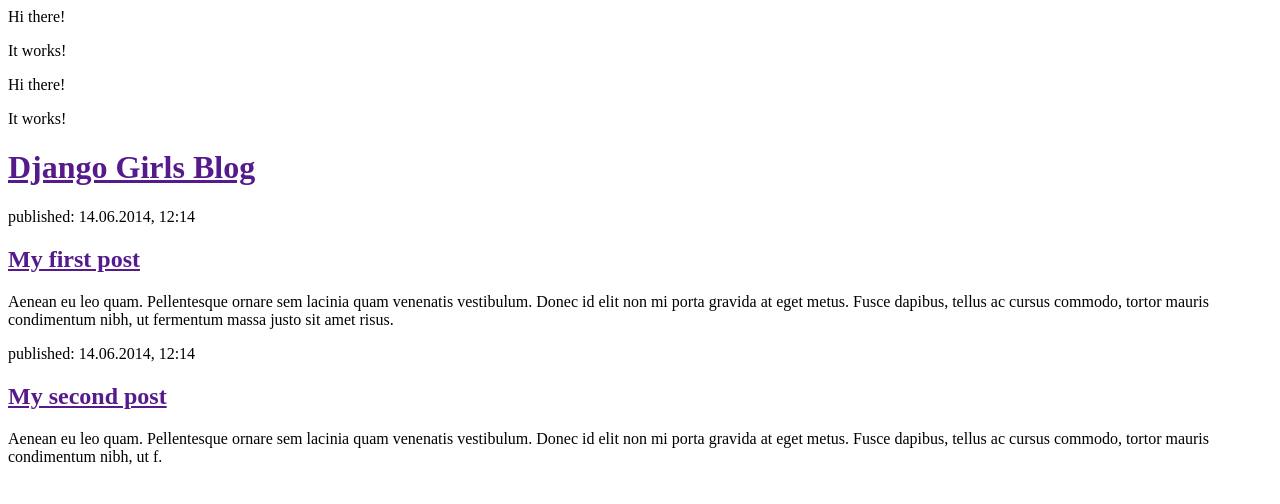
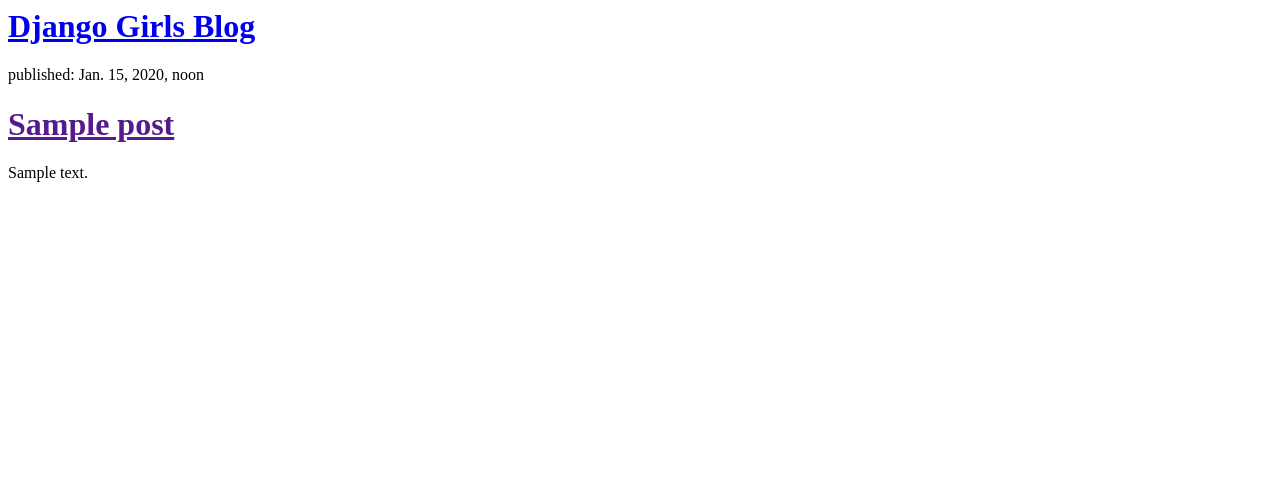
Before and after one commit to msavianu/.gitignore, a Django app: template blog/templates/blog/post_list.html in a window 1280 px wide. Shown: the top 504 px of the page. Run offline with Django 3.2, Linux system fonts and the light colour scheme; the template is opened without the code that fills it: values that come from a table or form of the project are taken from there, others are empty; tables that the repository leaves empty hold one stand-in row (values such as "Sample post").

Commit message:
Modified templates to display posts from database.

```diff
--- a/blog/templates/blog/post_list.html
+++ b/blog/templates/blog/post_list.html
@@ -1,36 +1,19 @@
-<html>
-      <p>Hi there!</p>
-      <p>It works!</p>
-</html>
 
-<html>
-    <head>
-        <title>Manuela's blog</title>
-    </head>
-    <body>
-        <p>Hi there!</p>
-        <p>It works!</p>
-    </body>
-</html>
 <html>
   <head>
     <title>Django Girls blog</title>
   </head>
   <body>
     <div>
-          <h1><a href="">Django Girls Blog</a></h1>
+        <h1><a href="/">Django Girls Blog</a></h1>
     </div>
 
+    {% for post in posts %}
         <div>
-          <p>published: 14.06.2014, 12:14</p>
-          <h2><a href="">My first post</a></h2>
-          <p>Aenean eu leo quam. Pellentesque ornare sem lacinia quam venenatis vestibulum. Donec id elit non mi porta gravida at eget metus. Fusce dapibus, tellus ac cursus commodo, tortor mauris condimentum nibh, ut fermentum massa justo sit amet risus.</p>
+            <p>published: {{ post.published_date }}</p>
+            <h1><a href="">{{ post.title }}</a></h1>
+            <p>{{ post.text|linebreaks }}</p>
         </div>
-
-      <div>
-          <p>published: 14.06.2014, 12:14</p>
-          <h2><a href="">My second post</a></h2>
-          <p>Aenean eu leo quam. Pellentesque ornare sem lacinia quam venenatis vestibulum. Donec id elit non mi porta gravida at eget metus. Fusce dapibus, tellus ac cursus commodo, tortor mauris condimentum nibh, ut f.</p>
-      </div>
+    {% endfor %}
   </body>
 </html>
```
Also changed, not shown: blog/views.py (+9 -0 lines). Lines whose indentation alone changed are shown as unchanged.
